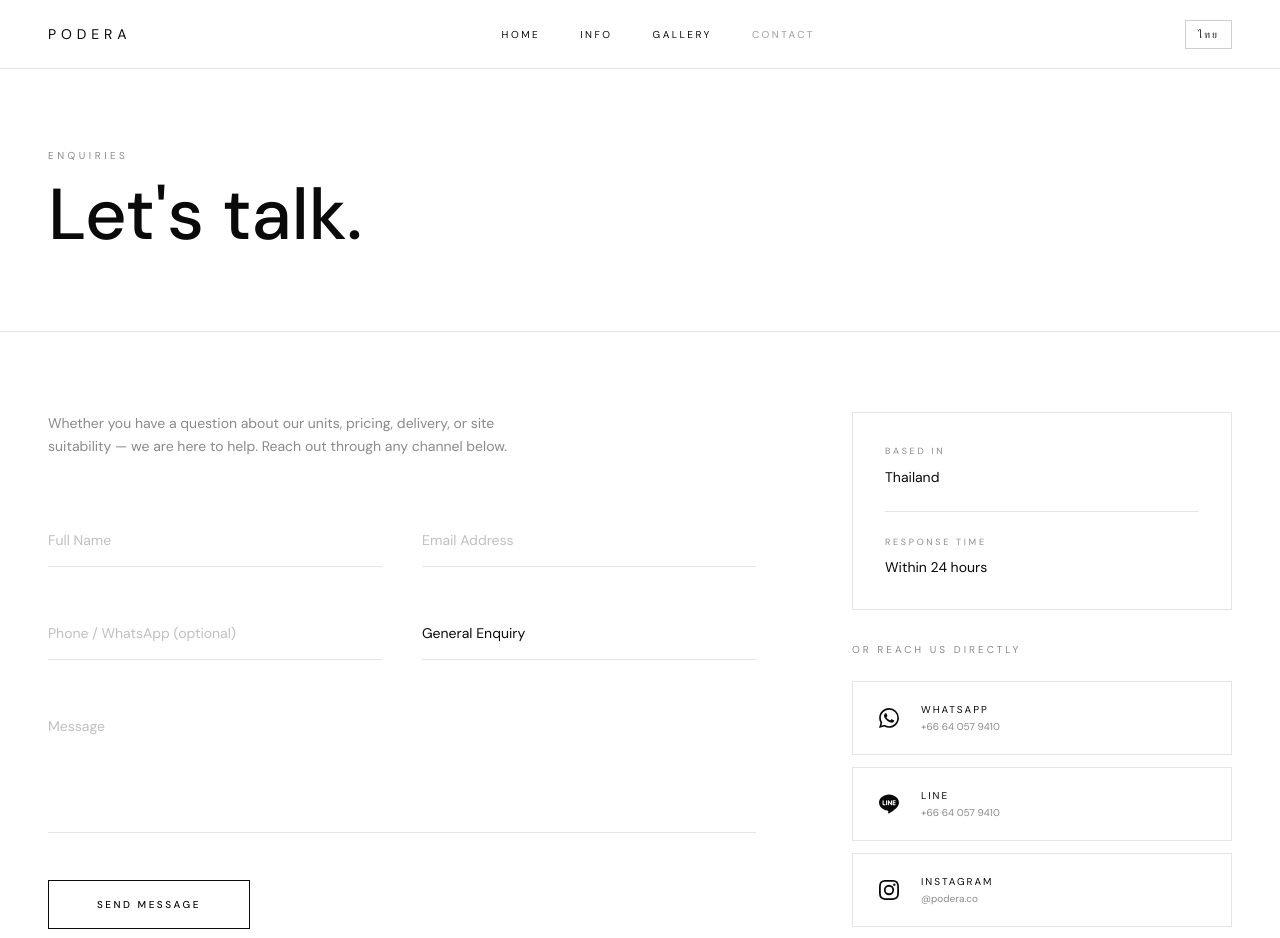
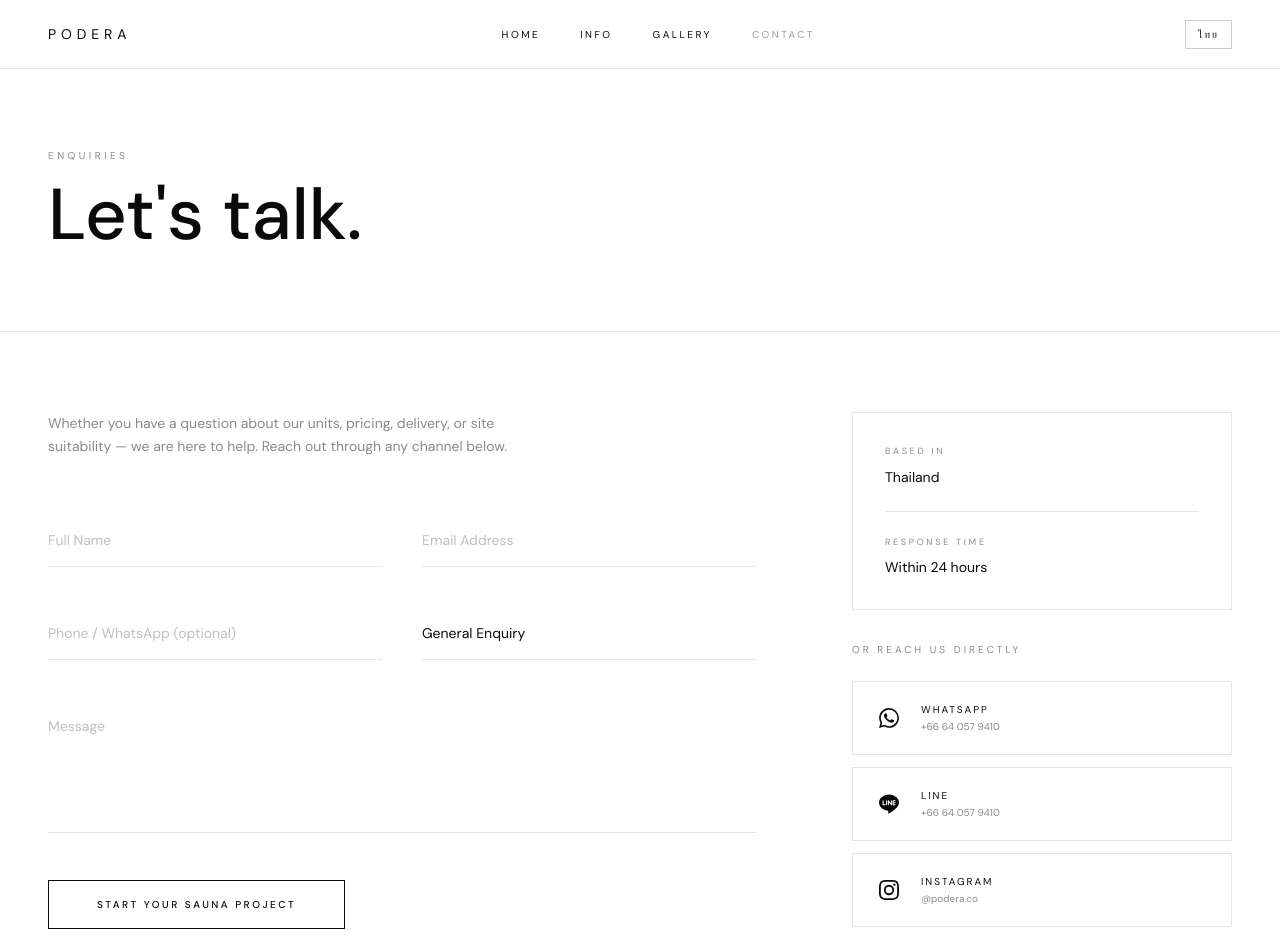
Before and after one commit to podera-saunas/Podera-Website, a React (Vite) app: page /contact in a window 1280 px wide. Shown: the top 938 px of the page. Built offline with nearby package versions, Linux system fonts and the light colour scheme.

Commit message:
Update Contact.tsx

```diff
--- a/src/app/components/Contact.tsx
+++ b/src/app/components/Contact.tsx
@@ -19,9 +19,9 @@ const t = {
       subject: 'Subject',
       subjects: ['General Enquiry', 'Product Information', 'Pricing & Lead Time', 'Site Assessment', 'Other'],
       message: 'Message',
-      send: 'Send Message',
+      send: 'Start Your Sauna Project',
       sending: 'Sending…',
-      success: 'Thank you. We will be in touch within 24 hours.',
+      success: 'Thank you! We will be in touch within 24 hours.',
     },
     or: 'Or reach us directly',
     socials: {
@@ -50,7 +50,7 @@ const t = {
       subject: 'หัวข้อ',
       subjects: ['สอบถามทั่วไป', 'ข้อมูลผลิตภัณฑ์', 'ราคาและระยะเวลา', 'ประเมินพื้นที่', 'อื่นๆ'],
       message: 'ข้อความ',
-      send: 'ส่งข้อความ',
+      send: 'เริ่มต้นสร้างซาวน่ากับเรา',
       sending: 'กำลังส่ง…',
       success: 'ขอบคุณ เราจะติดต่อกลับภายใน 24 ชั่วโมง',
     },
```
